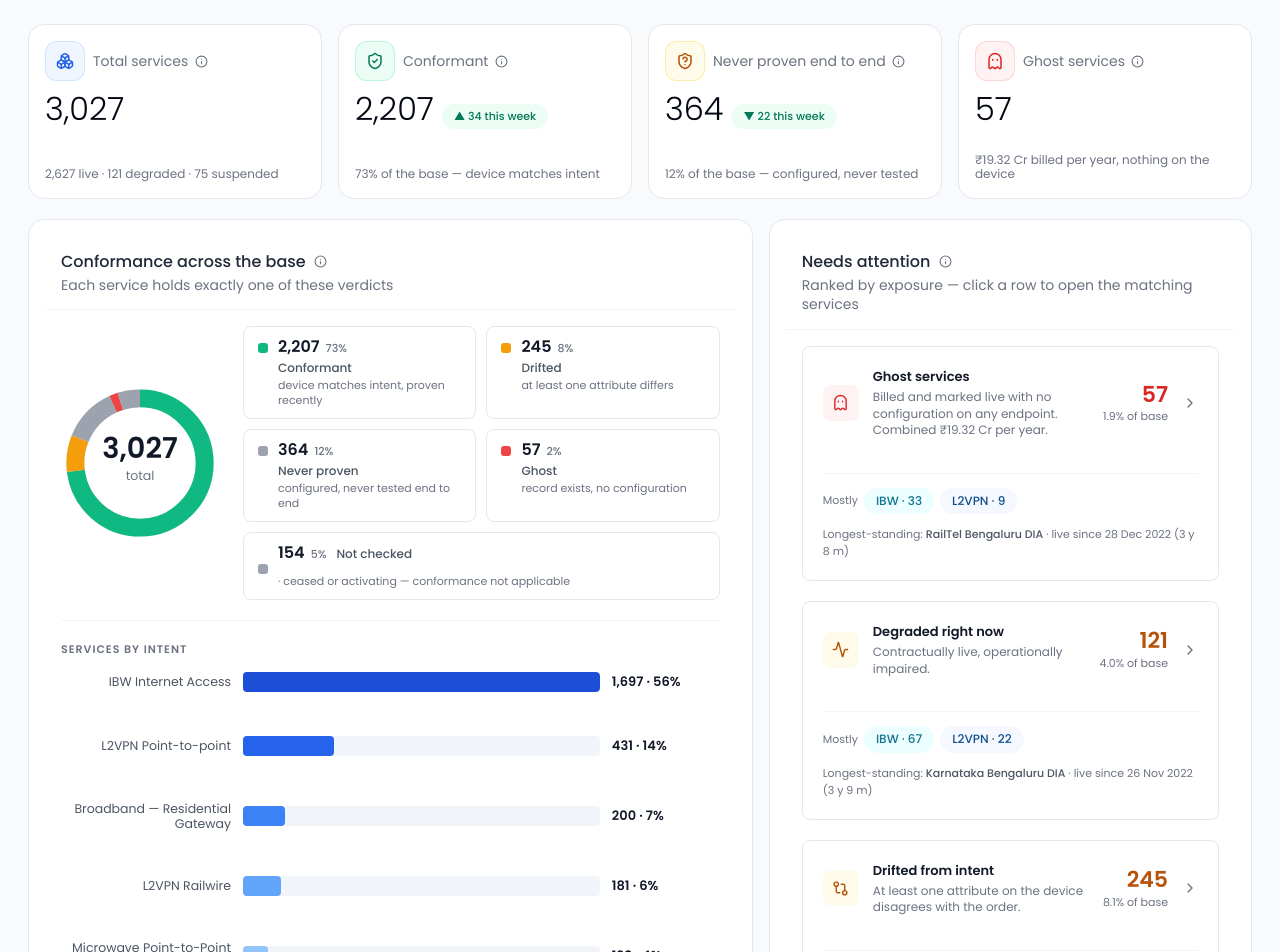
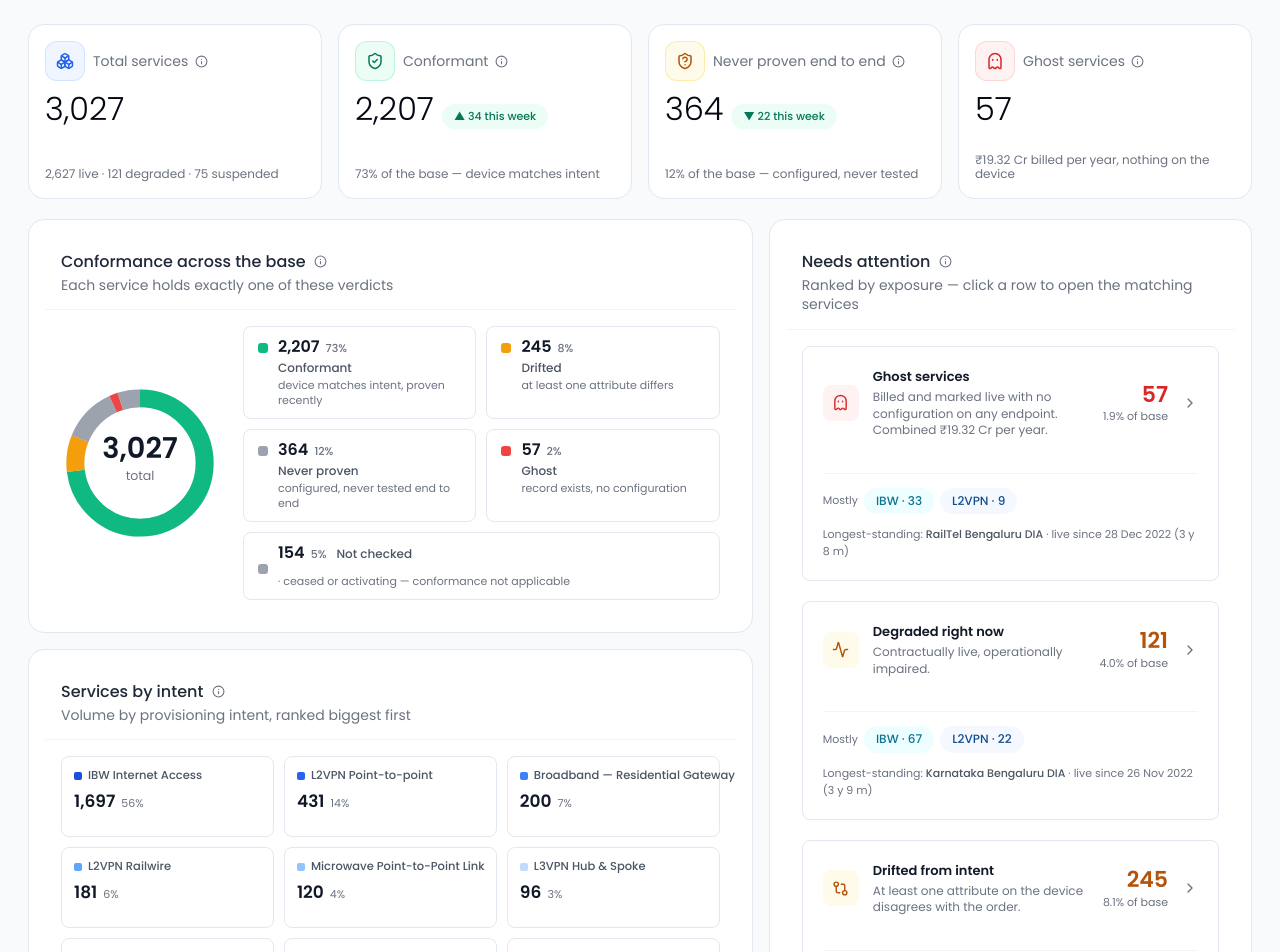
Before and after one commit to jayesh-vision/LCM-Orchestrator, a React (Vite) app: page /inventory in a window 1280 px wide. Shown: the top 952 px of the page. Built offline with nearby package versions, Linux system fonts and the light colour scheme.

Commit message:
changes in service inventory charts

```diff
--- a/src/pages/ServiceInventory.tsx
+++ b/src/pages/ServiceInventory.tsx
@@ -9,7 +9,7 @@ import {
   Badge, Card, CardBody, CardHead, CellMain, CellSub, DataTable,
   FieldDropdown, FilterBanner, Kebab, Mono, Progress, Stat, stampColumn, type Column,
 } from '@/components/ui'
-import { BarList, CHART, Donut, FILL, type FillKey } from '@/components/charts'
+import { CHART, Donut, FILL, type FillKey } from '@/components/charts'
 import { CATEGORY_TONE, CONFORMANCE_TONE, inr, relTime, SERVICE_TONE, shortDate } from '@/lib/format'
 import { CONFORMANCE_ORDER, conformanceBreakdown } from '@/lib/conformance'
 import { byTraceability, serviceTrace, serviceOrigins, ORIGIN_LABEL, ORIGIN_BLURB, type ServiceOrigin } from '@/lib/traceability'
@@ -131,6 +131,23 @@ export default function ServiceInventory() {
   const confSegs: { label: string; value: number; fill: FillKey; note: string; onClick: () => void }[] =
     CONFORMANCE_ORDER.map((c) => ({
       label: c, value: health.counts[c], fill: CONF_FILL[c], note: CONF_NOTE[c], onClick: () => setConf(c),
+    }))
+
+  /* Ranked, biggest first — the intent list has no fixed size (it grows with
+     every new template), so this reads as a ranked grid of tiles rather than
+     a vertical list that would only ever get longer. Rank, not the intent's
+     own identity, picks the colour, so the shade always says "how big" the
+     same way the old bar list did. */
+  const intentItems = [...intents]
+    .map((i) => ({ intent: i, count: services.filter((s) => s.intentId === i.id).length }))
+    .sort((a, b) => b.count - a.count)
+    .map(({ intent: i, count }, rank) => ({
+      id: i.id,
+      label: i.name,
+      value: count,
+      color: [CHART.blue700, CHART.blue600, CHART.blue500, CHART.blue400, CHART.blue300, CHART.blue200][Math.min(rank, 5)],
+      pct: Math.round((count / Math.max(1, services.length)) * 100),
+      onClick: () => patch({ intent: i.id, conf: null, state: null }),
     }))
 
   /* Where each service came from. Most of this base predates the platform,
@@ -334,11 +351,11 @@ export default function ServiceInventory() {
       </div>
 
       <div className="grid gap-4 lg:grid-cols-[3fr_2fr]">
-        <Card className="flex flex-col">
-          <CardHead title="Conformance across the base" sub="Each service holds exactly one of these verdicts"
-            info="Compares what each order says the service should be (the intent) with what is actually configured on the devices. Every service holds exactly one of five verdicts, so the counts always add up to the whole base. Not checked means conformance does not apply — the service is ceased, or still activating — which is different from Never proven, where a live service has simply never been tested. Click any segment or tile to open those services." />
-          <CardBody className="flex-1 flex flex-col">
-            <div className="flex items-center gap-6 flex-wrap">
+        <div className="flex flex-col gap-4">
+          <Card className="flex flex-col">
+            <CardHead title="Conformance across the base" sub="Each service holds exactly one of these verdicts"
+              info="Compares what each order says the service should be (the intent) with what is actually configured on the devices. Every service holds exactly one of five verdicts, so the counts always add up to the whole base. Not checked means conformance does not apply — the service is ceased, or still activating — which is different from Never proven, where a live service has simply never been tested. Click any segment or tile to open those services." />
+            <CardBody className="flex items-center gap-6 flex-wrap">
               <Donut
                 size={158}
                 segments={confSegs.map(({ label, value, fill, onClick }) => ({ label, value, fill, onClick }))}
@@ -382,32 +399,43 @@ export default function ServiceInventory() {
                   )
                 })}
               </div>
-            </div>
-            <div className="h-px bg-line-soft my-5" />
-            <div className="text-[11px] font-semibold uppercase tracking-[.09em] text-ink-3 mb-3">Services by intent</div>
-            <BarList
-              labelWidth={170}
-              valueWidth={96}
-              className="flex-1 justify-between"
-              items={[...intents]
-                .map((i) => ({ intent: i, count: services.filter((s) => s.intentId === i.id).length }))
-                .sort((a, b) => b.count - a.count)
-                .map(({ intent: i, count }, rank) => ({
-                  label: i.name,
-                  value: count,
-                  color: [CHART.blue700, CHART.blue600, CHART.blue500, CHART.blue400, CHART.blue300, CHART.blue200][Math.min(rank, 5)],
-                  valueLabel: `${count.toLocaleString()} · ${Math.round((count / services.length) * 100)}%`,
-                  drillLabel: `${count} services on intent ${i.name}`,
-                  onClick: () => patch({ intent: i.id, conf: null, state: null }),
-                }))}
-            />
-          </CardBody>
-        </Card>
+            </CardBody>
+          </Card>
+
+          <Card className="flex flex-col">
+            <CardHead title="Services by intent" sub="Volume by provisioning intent, ranked biggest first"
+              info="Every service in the base, grouped by the template that provisioned it and ranked by volume — darker tiles carry more of the base. Click a tile to open just that intent's services." />
+            <CardBody className="vw-scroll-hint grid grid-cols-2 sm:grid-cols-3 gap-2.5 max-h-[360px] overflow-y-auto">
+              {intentItems.map((it) => (
+                <button
+                  key={it.id} type="button" onClick={it.onClick}
+                  aria-label={`${it.value} services on intent ${it.label}. Open them`}
+                  className="flex flex-col gap-2 border border-line rounded-lg px-3 py-2.5 text-left cursor-pointer
+                    transition-colors hover:bg-plane hover:border-brand-200
+                    focus-visible:outline-none focus-visible:ring-[3px] focus-visible:ring-brand-100"
+                >
+                  <span className="flex items-center gap-1.5 min-w-0">
+                    <i className="w-2 h-2 rounded-[2px] shrink-0" style={{ background: it.color }} aria-hidden />
+                    <span className="text-[11.5px] font-medium text-ink-2 truncate">{it.label}</span>
+                  </span>
+                  <span className="flex items-baseline gap-1.5">
+                    <span className="text-[17px] font-semibold tnum text-ink-1 leading-none">{it.value.toLocaleString()}</span>
+                    <span className="text-[11px] text-ink-3">{it.pct}%</span>
+                  </span>
+                  <div className="h-1.5 rounded-full bg-line-soft overflow-hidden">
+                    <div className="h-full rounded-full" style={{ width: `${it.pct}%`, background: it.color }} />
+                  </div>
+                </button>
+              ))}
+            </CardBody>
+          </Card>
+        </div>
 
         <Card className="flex flex-col">
           <CardHead title="Needs attention" sub="Ranked by exposure — click a row to open the matching services"
             info="The four service groups carrying operational, revenue or evidence risk right now, ranked by how much exposure each one represents. Ghost services leak revenue, degraded services break the customer experience, drifted services no longer match their order, and never-proven services carry no evidence either way." />
-          <CardBody className="flex-1 flex flex-col gap-5">
+          <CardBody className="flex-1 flex flex-col gap-3">
+          <div className="vw-scroll-hint flex flex-col gap-5 max-h-[640px] overflow-y-auto">
             {([
               {
                 key: 'ghost', label: 'Ghost services', icon: Ghost,
@@ -482,8 +510,9 @@ export default function ServiceInventory() {
                 </button>
               )
             })}
+          </div>
             <div className="pt-2 border-t border-line-soft text-[11px] text-ink-3 leading-snug">
-              Ghost, drifted and never-proven are three of the five conformance verdicts shown on the left.
+              Ghost, drifted and never-proven are three of the five conformance verdicts shown above.
               Degraded is a live operational read, tracked independently of conformance.
             </div>
           </CardBody>
```
